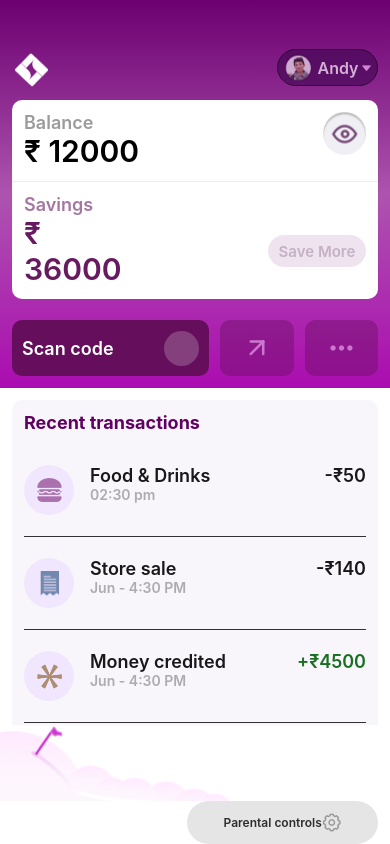
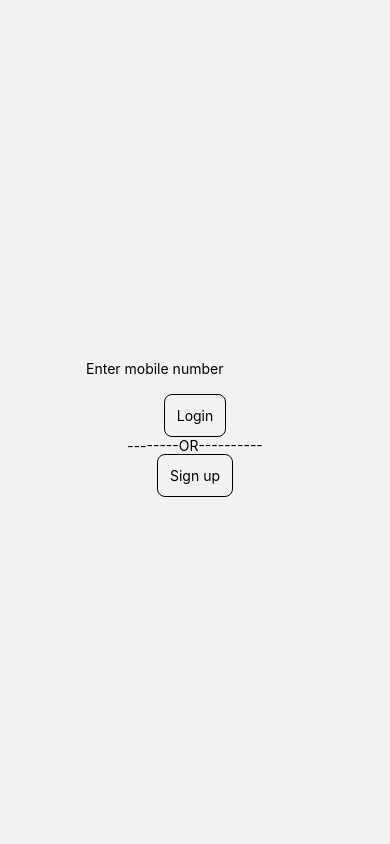
Before and after one commit to trinachaudhuri-ctri/Jackpot, a React Native app: screen /Login in a window 390 px wide. Built offline with nearby package versions, Linux system fonts and the light colour scheme; no server answers.

Commit message:
login flow

```diff
--- a/App.js
+++ b/App.js
@@ -1,7 +1,42 @@
-import Home from './src/screens/home';
+import React, { useEffect, useState } from "react";
+import AsyncStorage from "@react-native-async-storage/async-storage";
+import Home from "./src/screens/home";
+import Profile from "./src/screens/profile";
+import { NavigationContainer } from "@react-navigation/native";
+import { createNativeStackNavigator } from "@react-navigation/native-stack";
 
+const Stack = createNativeStackNavigator();
 export default function App() {
+  const [signedIn, setIsSignIn] = useState("");
+  const getToken = async () => {
+    const retreivedToken =await AsyncStorage.getItem("token");
+    console.log('----token!!',retreivedToken);
+    setIsSignIn(retreivedToken);
+  };
+  console.log('---sign',signedIn);
+  useEffect(() => {
+    getToken();
+  }, []);
+
   return (
-   <Home />
+    <NavigationContainer>
+      <Stack.Navigator
+        screenOptions={{
+          headerShown: false,
+        }}
+      >
+        {signedIn!=='' && signedIn!==null ? (
+          <>
+            <Stack.Screen name="Home" component={Home} />
+            <Stack.Screen name="Login" component={Profile} />
+          </>
+        ) : (
+          <>
+            <Stack.Screen name="Login" component={Profile} />
+            <Stack.Screen name="Home" component={Home} />
+          </>
+        )}
+      </Stack.Navigator>
+    </NavigationContainer>
   );
 }
--- a/package.json
+++ b/package.json
@@ -11,12 +11,16 @@
   "dependencies": {
     "@expo/vector-icons": "^13.0.0",
     "@react-native-async-storage/async-storage": "^1.17.11",
+    "@react-navigation/native": "^6.1.2",
+    "@react-navigation/native-stack": "^6.9.8",
     "axios": "^1.2.2",
     "expo": "~47.0.12",
     "expo-linear-gradient": "^12.0.1",
     "expo-status-bar": "~1.4.2",
     "react": "18.1.0",
-    "react-native": "0.70.5"
+    "react-native": "0.70.5",
+    "react-native-safe-area-context": "4.4.1",
+    "react-native-screens": "~3.18.0"
   },
   "devDependencies": {
     "@babel/core": "^7.12.9"
--- /dev/null
+++ b/src/screens/profile.js
@@ -0,0 +1,43 @@
+import React,{useState} from 'react';
+import { View,Text,TextInput,TouchableOpacity,StyleSheet } from 'react-native';
+import { userLogin,userRegistration } from '../store/api';
+
+const Profile=({navigation})=>{
+    const [mobile,setMobile]=useState('')
+    const Login=async()=>{
+        userLogin(mobile)
+    }
+    const SignUp=()=>{
+        userRegistration({firstName:'Trina',lastName:'test',mobileNumber:mobile,email:'test@gmail.com'})
+    }
+    return(
+        <View style={styles.container}>
+            <TextInput placeholder='Enter mobile number' style={styles.textInput} onChangeText={(e)=>setMobile(e)} value={mobile} keyboardType='numeric'/>
+            <TouchableOpacity style={styles.button} onPress={Login}>
+                <Text>Login</Text>
+            </TouchableOpacity>
+            <Text>--------OR----------</Text>
+            <TouchableOpacity style={styles.button} onPress={SignUp}>
+                <Text>Sign up</Text>
+            </TouchableOpacity>
+        </View>
+    )
+}
+
+export default Profile;
+const styles = StyleSheet.create({
+    container:{
+        flex:1,
+        justifyContent:'center',
+        alignItems:'center'
+    },
+    textInput:{
+        padding:12,
+        marginBottom:5
+    },
+    button:{
+        padding:12,
+        borderWidth:1,
+        borderRadius:8
+    }
+});
--- a/src/store/api.js
+++ b/src/store/api.js
@@ -1,5 +1,7 @@
 import axios from "axios";
 import { storeData } from "../utilities/storeValue";
+import AsyncStorage from "@react-native-async-storage/async-storage";
+
 const API_PATH = "https://production.streakcard.click";
 
 export const getList = (changeList) => {
@@ -7,19 +9,20 @@ export const getList = (changeList) => {
     .get(`${API_PATH}/test/getlist`)
     .then((res) => {
       changeList(res?.data);
-      console.log('---',res);
       storeData(res?.data?.data);
     })
     .catch((e) => console.log("---get list err", e));
 };
 
-export const userLogin = ({ number }) => {
+export const userLogin = (number ) => {
   axios
     .post(`${API_PATH}/test/login`, {
-      mobileNumber: number.toString(),
+      mobileNumber: number,
     })
-    .then((res) => console.log("---l", res))
-    .catch((e) => "---user login err", e);
+    .then(async(res) => {
+       AsyncStorage.setItem('token',res?.data?.data.id)
+    })
+    .catch((e) =>alert('Please sign up'));
 };
 
 export const userRegistration = ({
@@ -35,6 +38,6 @@ export const userRegistration = ({
       mobileNumber,
       email,
     })
-    .then((res) => console.log("---reg", res))
+    .then((res) => AsyncStorage.setItem('token',res?.data?.data?.id))
     .catch((e) => console.log("---reg", e));
 };
```
Also changed, not shown: 1 other file (tests, documents, lock files or other folders).
